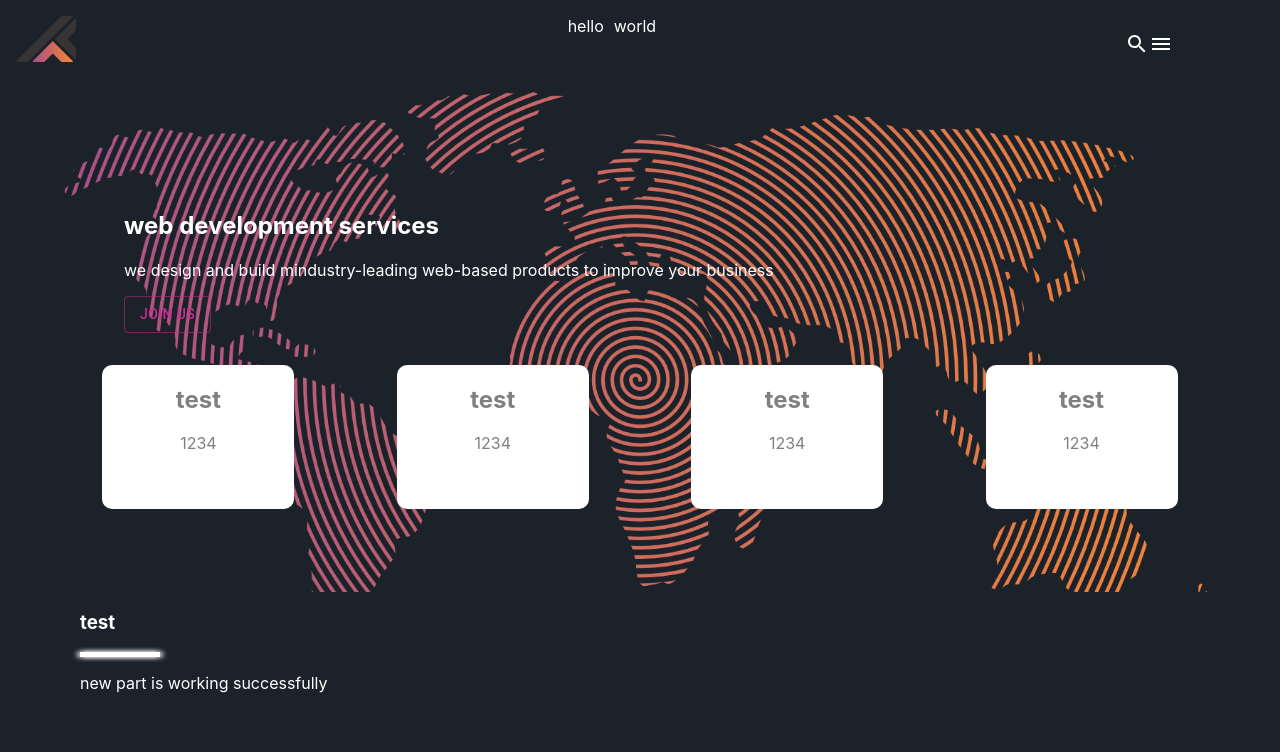
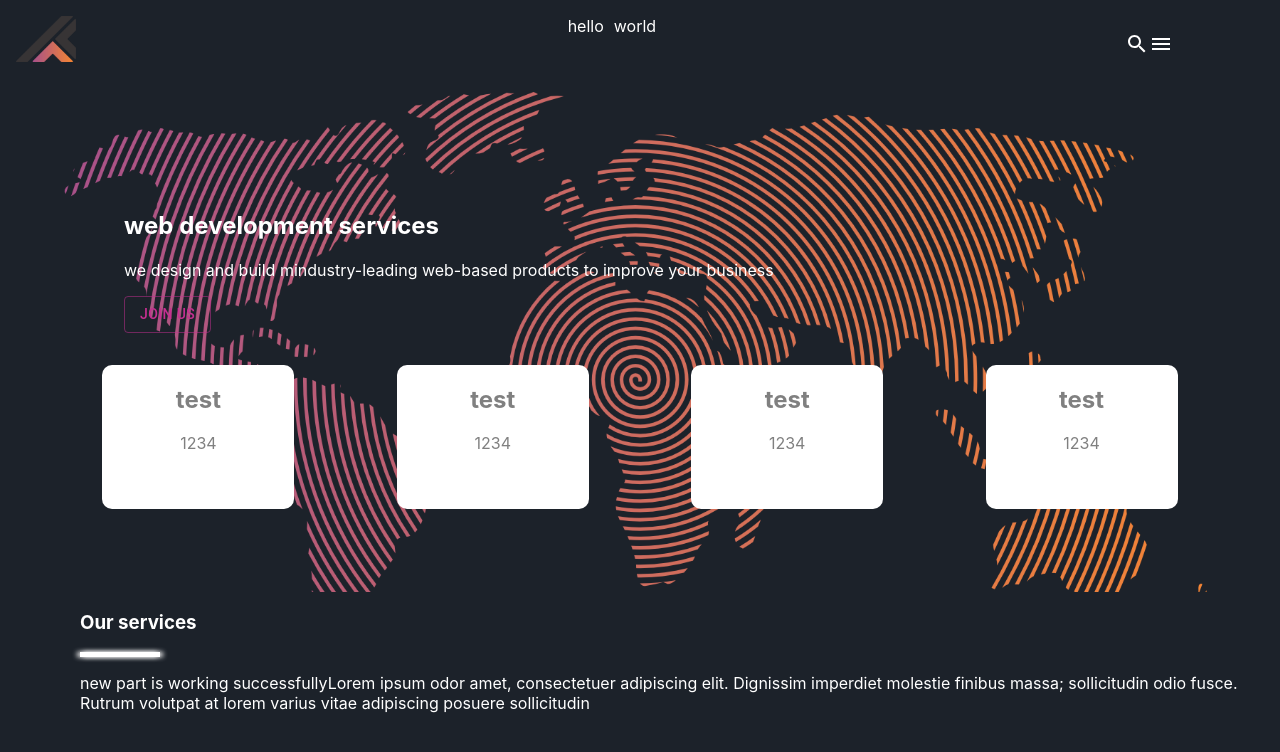
Before and after one commit to pedrambabazadeh/business-website, a React (Create React App) app: page / in a window 1280 px wide. Shown: the top 752 px of the page. Built offline with nearby package versions, Linux system fonts and the light colour scheme.

Commit message:
initialize out services part

```diff
--- a/src/App.js
+++ b/src/App.js
@@ -1,5 +1,5 @@
 import './App.css';
-import { Navigation,Header } from './Sections';
+import { Navigation,Header, Services } from './Sections';
 import { Part } from './Components';
 import { ThemeProvider } from '@emotion/react';
 import { createTheme } from '@mui/material';
@@ -22,7 +22,7 @@ function App() {
         <Navigation/>
         {/* needs to be dynamic from here*/}
         <Header/>
-        <Part title="test" data="new part is working successfully" color="#ffffff"/>
+        <Services/>
       </div>
     </ThemeProvider>
   );
--- /dev/null
+++ b/src/Sections/Services/Services.jsx
@@ -0,0 +1,8 @@
+import React from 'react'
+import { Part } from '../../Components'
+
+export default function Services() {
+  return (
+    <Part title="Our services" data="new part is working successfullyLorem ipsum odor amet, consectetuer adipiscing elit. Dignissim imperdiet molestie finibus massa; sollicitudin odio fusce. Rutrum volutpat at lorem varius vitae adipiscing posuere sollicitudin" color="#ffffff"/>
+  )
+}
--- a/src/Sections/index.js
+++ b/src/Sections/index.js
@@ -1,2 +1,3 @@
 export {default as Navigation} from './Navigation/NavigationSec'
 export {default as Header} from './Header/Header'
+export {default as Services} from './Services/Services'
```
